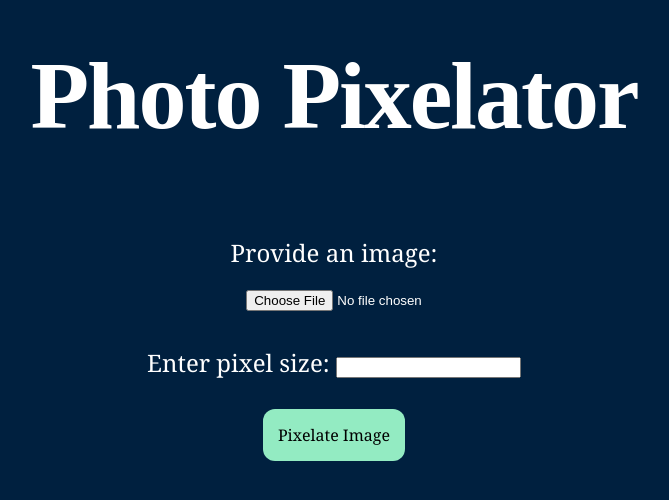
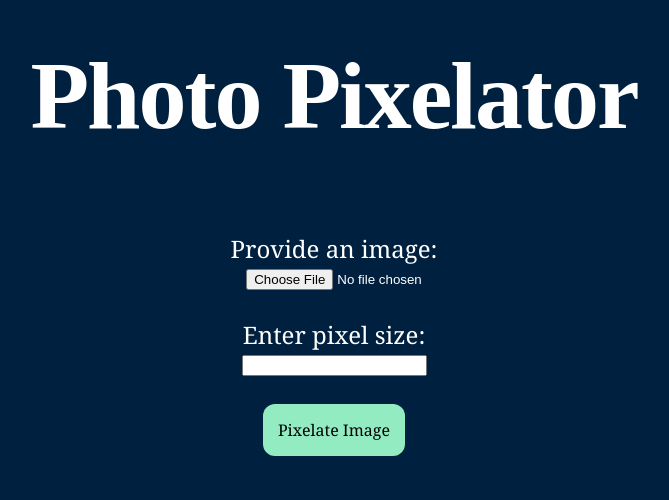
Before and after one commit to jonnyktran/photo-pixelator, a Flask app: page / in a window 1280 px wide. Shown: the top 500 px of the page, without its empty margins (306-975 px from the left). Run offline with Flask 2, Linux system fonts and the light colour scheme; some web fonts are replaced.

Commit message:
Update homepage style
Co-authored-by: Jonny Tran <61168867+jonathanktran@users.noreply.github.com>

```diff
--- a/static/css/main.css
+++ b/static/css/main.css
@@ -12,6 +12,10 @@
 div {
   font-size: 1.5em;
   line-height: 1.8em;
+}
+
+br {
+  line-height: 50%;
 }
 
 h2 {
@@ -44,9 +48,18 @@
   background-color: #24c278;
 }
 
-.br {
+p {
+  line-height: 1.5em;
+}
+
+#error {
+  color: #e6c200;
+  font-size: 18px;
+}
+
+.brsmall {
   display: block;
-  margin-bottom: 2em;
+  margin-bottom: -0.4em;
 }
 
 .container {
```
